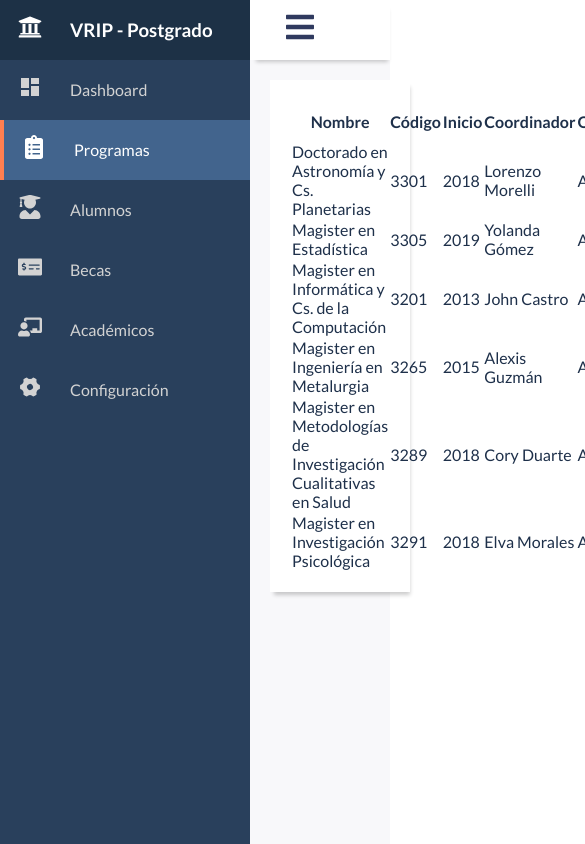
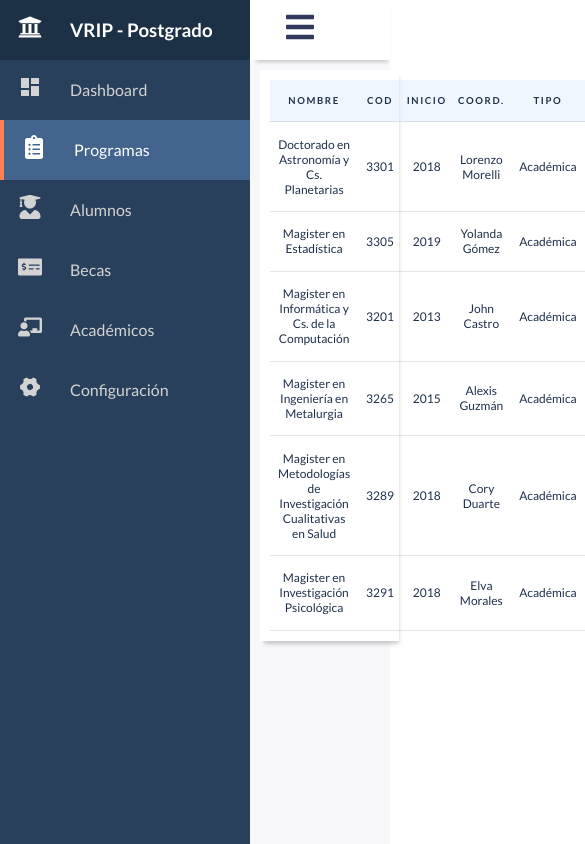
Before and after one commit to cristianortiz/sidebar_stylcomp, a React (Create React App) app: page /home/programas in a window 390 px wide. Shown: the top 844 px of the page, 585 px wide, since content can reach past the window. Built offline with nearby package versions, Linux system fonts and the light colour scheme.

Commit message:
table style component file
implements styled components to table elments, need to be responsive

```diff
--- a/src/components/Tables/ProgramasTable.js
+++ b/src/components/Tables/ProgramasTable.js
@@ -1,6 +1,6 @@
 import React, { useMemo } from "react";
 import { useTable } from "react-table";
-import { TableContainer } from "./tables.styles";
+import { Table, Thead, Tr, Th, Tbody, Td } from "./tables.styles";
 import { table_columns, programas } from "./tablesData";
 
 const ProgramasTable = () => {
@@ -14,29 +14,29 @@ const ProgramasTable = () => {
     tableInstance;
 
   return (
-    <table {...getTableProps()}>
-      <thead>
+    <Table {...getTableProps()}>
+      <Thead>
         {headerGroups.map((headerGroup) => (
-          <tr {...headerGroup.getHeaderGroupProps()}>
+          <Tr {...headerGroup.getHeaderGroupProps()}>
             {headerGroup.headers.map((column) => (
-              <th {...column.getHeaderProps()}>{column.render("Header")}</th>
+              <Th {...column.getHeaderProps()}>{column.render("Header")}</Th>
             ))}
-          </tr>
+          </Tr>
         ))}
-      </thead>
-      <tbody {...getTableBodyProps()}>
+      </Thead>
+      <Tbody {...getTableBodyProps()}>
         {rows.map((row) => {
           prepareRow(row);
           return (
-            <tr {...row.getRowProps()}>
+            <Tr {...row.getRowProps()}>
               {row.cells.map((cell) => {
-                return <td {...cell.getCellProps()}>{cell.render("Cell")}</td>;
+                return <Td {...cell.getCellProps()}>{cell.render("Cell")}</Td>;
               })}
-            </tr>
+            </Tr>
           );
         })}
-      </tbody>
-    </table>
+      </Tbody>
+    </Table>
   );
 };
 
--- a/src/components/Tables/tables.styles.js
+++ b/src/components/Tables/tables.styles.js
@@ -1,18 +1,39 @@
 import styled from "@emotion/styled";
 export const TablesBox = styled.div`
-  position: relative;
-  width: 100%;
-  padding: 20px;
+  width: 99%;
+  padding: 10px;
   background: #fff;
   box-shadow: 2px 5px 4px -2px rgba(0, 0, 0, 0.2);
-  margin: 20px;
-  //display: grid;
+  margin: 10px;
+  display: flex;
   //height: fit-content;
 `;
-export const TableContainer = styled.div`
-  position: relative;
-  padding: 20px;
-  background: #fff;
-  box-shadow: 2px 5px 4px -2px rgba(0, 0, 0, 0.2);
-  //height: fit-content;
+
+export const Table = styled.table`
+  width: 100%;
+  border-collapse: collapse;
+  font-size: 0.75rem;
+  overflow: hidden;
 `;
+export const Thead = styled.thead`
+  background: #e1edfb7d;
+`;
+export const Tbody = styled.tbody`
+  vertical-align: middle;
+`;
+export const Tr = styled.tr`
+  border-bottom: 1px solid rgba(0, 0, 0, 0.1);
+`;
+
+export const Th = styled.th`
+  padding: 0.6rem 0.3rem;
+  text-transform: uppercase;
+  letter-spacing: 0.1rem;
+  font-size: 0.6rem;
+  font-weight: 900;
+`;
+
+export const Td = styled.td`
+  padding: 0.9rem 0.5rem;
+  text-align: center;
+`;
--- a/src/components/Tables/tablesData.js
+++ b/src/components/Tables/tablesData.js
@@ -1,15 +1,15 @@
 export const table_columns = [
   { Header: "Nombre", accessor: "nombre" },
-  { Header: "Código", accessor: "codigo" },
+  { Header: "COD", accessor: "codigo" },
   { Header: "Inicio", accessor: "inicio" },
-  { Header: "Coordinador", accessor: "coordinador" },
-  { Header: "Orientación", accessor: "orientacion" },
+  { Header: "Coord.", accessor: "coordinador" },
+  { Header: "Tipo", accessor: "orientacion" },
   { Header: "Semestres", accessor: "duracion" },
-  { Header: "Matrícula Actual", accessor: "matriculados" },
+  { Header: "Mat. Actual", accessor: "matriculados" },
   { Header: "Becados", accessor: "becados" },
   { Header: "Graduados", accessor: "graduados" },
   { Header: "Dictación", accessor: "dictacion" },
-  { Header: "Arancel Total", accessor: "arancel_total" },
+  { Header: "Costo Total", accessor: "arancel_total" },
   //{ Header: "Acciones" ,accessor:'nombre',},
 ];
 export const programas = [
```
